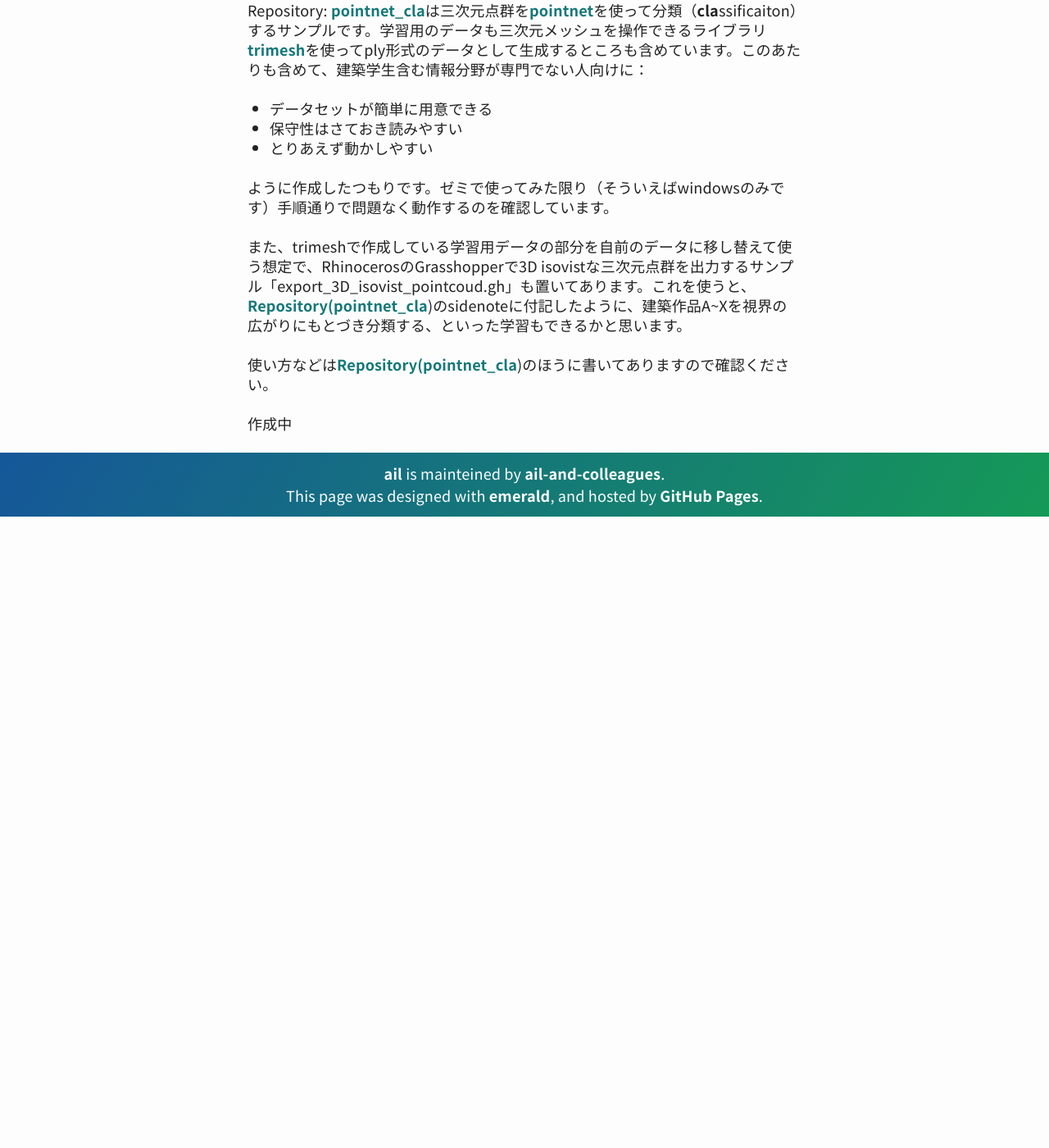
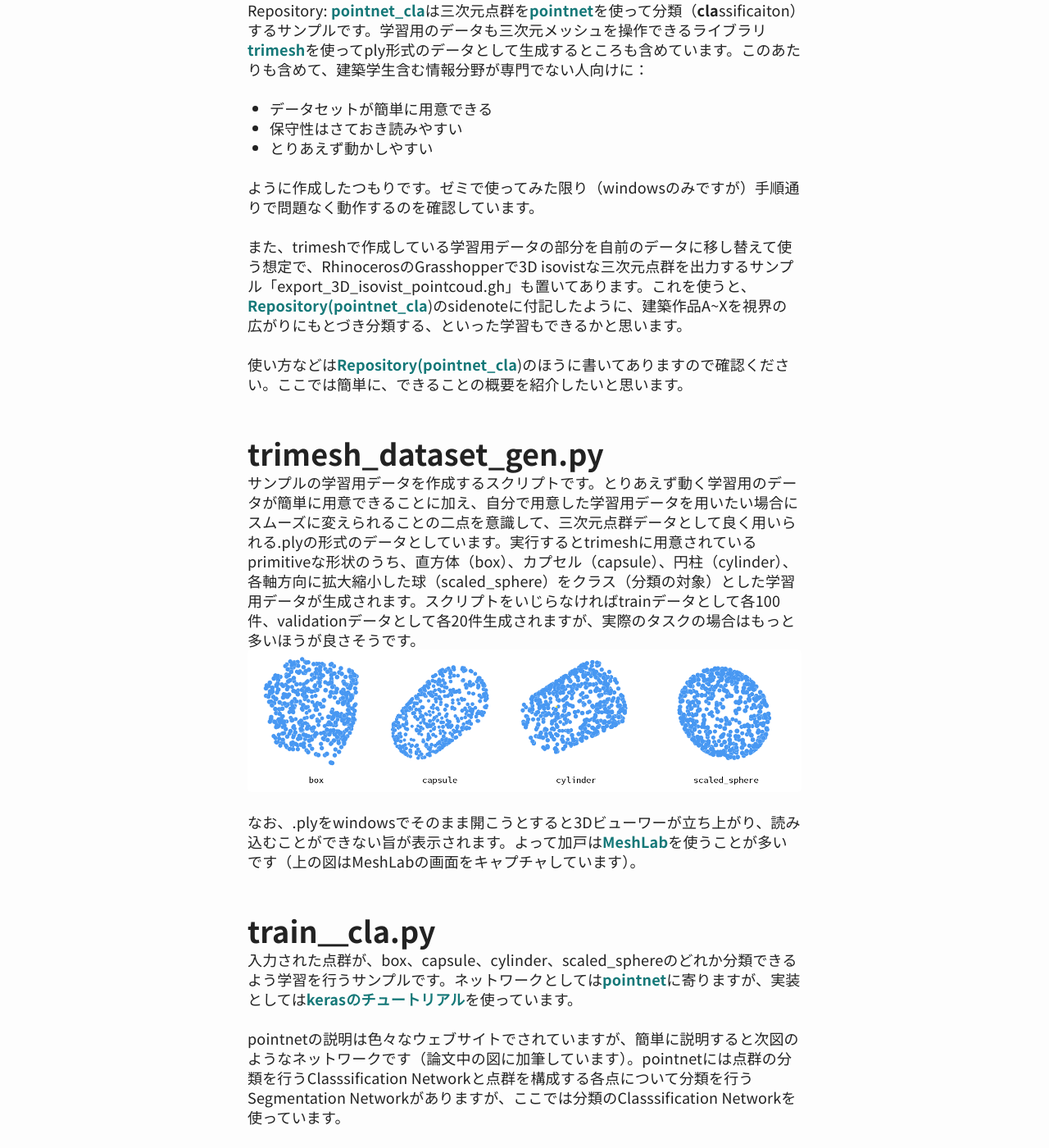
Before and after one commit to ail-and-colleagues/ail-and-colleagues.github.io, a Jekyll site: the page built from _posts/2022-07-15-pointnet_cla.md, in a window 1280 px wide and 1400 px high, scrolled down 312 px. Shown: the whole window at 82% size. Built offline with Jekyll 4.4.1, drawn with Linux system fonts in a browser that asks for light colours; before the commit the page ends 942 px from its top, so only the background shows below that; some of the changed text lies outside the part shown.

Commit message:
add contents.

```diff
--- a/_posts/2022-07-15-pointnet_cla.md
+++ b/_posts/2022-07-15-pointnet_cla.md
@@ -11,11 +11,33 @@
 * 保守性はさておき読みやすい
 * とりあえず動かしやすい
 
-ように作成したつもりです。ゼミで使ってみた限り（そういえばwindowsのみです）手順通りで問題なく動作するのを確認しています。
+ように作成したつもりです。ゼミで使ってみた限り（windowsのみですが）手順通りで問題なく動作するのを確認しています。
 
 また、trimeshで作成している学習用データの部分を自前のデータに移し替えて使う想定で、RhinocerosのGrasshopperで3D isovistな三次元点群を出力するサンプル「export_3D_isovist_pointcoud.gh」も置いてあります。これを使うと、[Repository(pointnet_cla](https://github.com/ail-and-colleagues/pointnet_cla))のsidenoteに付記したように、建築作品A~Xを視界の広がりにもとづき分類する、といった学習もできるかと思います。
 
-使い方などは[Repository(pointnet_cla](https://github.com/ail-and-colleagues/pointnet_cla))のほうに書いてありますので確認ください。
+使い方などは[Repository(pointnet_cla](https://github.com/ail-and-colleagues/pointnet_cla))のほうに書いてありますので確認ください。ここでは簡単に、できることの概要を紹介したいと思います。
+
+## trimesh_dataset_gen.py
+サンプルの学習用データを作成するスクリプトです。とりあえず動く学習用のデータが簡単に用意できることに加え、自分で用意した学習用データを用いたい場合にスムーズに変えられることの二点を意識して、三次元点群データとして良く用いられる.plyの形式のデータとしています。実行するとtrimeshに用意されているprimitiveな形状のうち、直方体（box）、カプセル（capsule）、円柱（cylinder）、各軸方向に拡大縮小した球（scaled_sphere）をクラス（分類の対象）とした学習用データが生成されます。スクリプトをいじらなければtrainデータとして各100件、validationデータとして各20件生成されますが、実際のタスクの場合はもっと多いほうが良さそうです。
+![trimesh_primitives](../img/2022/pointnet_trimesh_primitives.png)
+
+なお、.plyをwindowsでそのまま開こうとすると3Dビューワーが立ち上がり、読み込むことができない旨が表示されます。よって加戸は[MeshLab](https://www.meshlab.net/)を使うことが多いです（上の図はMeshLabの画面をキャプチャしています）。
+
+##  train＿cla.py
+入力された点群が、box、capsule、cylinder、scaled_sphereのどれか分類できるよう学習を行うサンプルです。ネットワークとしては[pointnet](https://arxiv.org/abs/1612.00593)に寄りますが、実装としては[kerasのチュートリアル](https://keras.io/examples/vision/pointnet/)を使っています。
+
+pointnetの説明は色々なウェブサイトでされていますが、簡単に説明すると次図のようなネットワークです（論文中の図に加筆しています）。pointnetには点群の分類を行うClasssification Networkと点群を構成する各点について分類を行うSegmentation Networkがありますが、ここでは分類のClasssification Networkを使っています。
+
+点群を処理する場合、移動普遍性（移動や回転をしても変わらないこと）・順普遍性（点の順番が変わっても変わってもこと）、局所性（距離が近ければ関連が強く、遠ければ関連が弱い）の三つの性質が求められるようですが、pointnetでは移動普遍性については下側に追記してある「回転行列を掛ける」処理、順普遍性については上側に追記してある「点毎の特徴量表現」と「最大値を求め点群全体の特徴量とする処理」にて実現しています（移動普遍性については厳密には実現していないとのこと。また、局所性については改良版の[pointnet++](https://arxiv.org/abs/1706.02413)で対応しています）。後者がちょっとわかりにくいですが、点群全体の特徴量（global feature）を求めるまでは、i番目の点iは、点iの三次元座標のみを使って計算が行われている、とすると理解しやすいかもしれません。点毎にd要素（図ではd=1024）の特徴量として表現したあと、各点についてj番目の要素の最大値を求めるため、点の順が入れ替わっても結果が変わらないのがわかると思います。
+![pointnet_network](../img/2022/pointnet_network.png)
+
+## export_3D_isovist_pointcoud.gh
+RhinocerosのGrasshopperで3D isovistな三次元点群を出力するサンプルです。[Repository(pointnet_cla](https://github.com/ail-and-colleagues/pointnet_cla))の**sidenote**で紹介しているように建築作品の分類を行う際に用いたものです。建築作品が自作の学習データを作るなら、ということで合わせてアップロードしてみました。
+![grasshopper_pcd_export_sample](../img/2022/pointnet_grasshopper_pcd_export_sample.png)
 
 
-作成中
+## 関連
+- [pointnet](https://arxiv.org/abs/1612.00593)
+- [trimesh](https://trimsh.org/index.html)
+- [kerasのチュートリアル: pointnet](https://keras.io/examples/vision/pointnet/)
+- [MeshLab](https://www.meshlab.net/)
```
Also changed, not shown: img/2022/pointnet_grasshopper_pcd_export_sample.png (added), img/2022/pointnet_network.png (added), img/2022/pointnet_trimesh_primitives.png (added).
